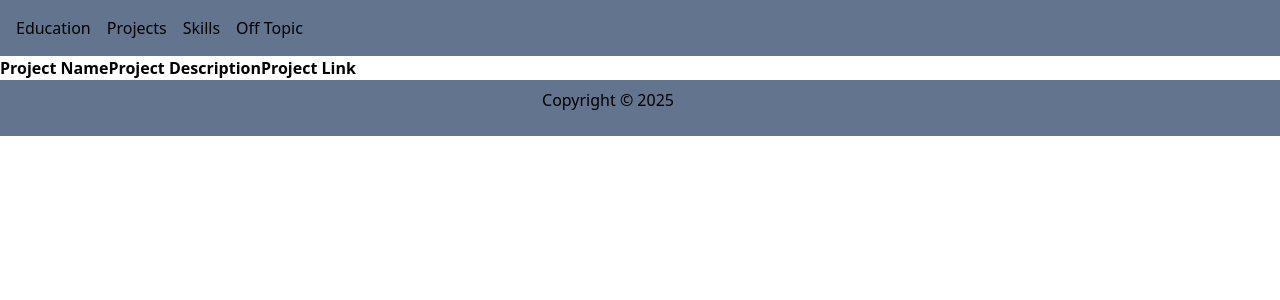
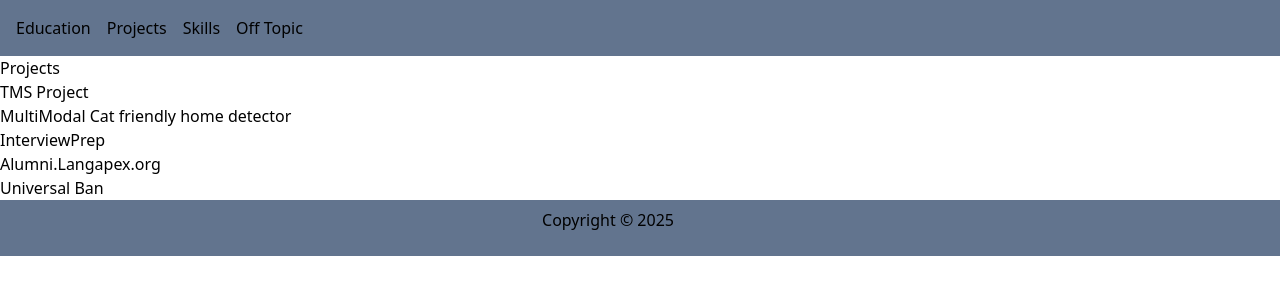
Before and after one commit to alielbekov/portfolio, a SvelteKit app in the folder web/: page /projects in a window 1280 px wide. Shown: the top 300 px of the page. Built offline with nearby package versions, Linux system fonts and the light colour scheme; some icons are missing.

Commit message:
add some stuff

```diff
--- a/web/src/routes/education/+page.svelte
+++ b/web/src/routes/education/+page.svelte
@@ -1,2 +1,3 @@
 <h1>Education</h1>
-<p>Education content coming soon...</p>
+<p>CS from University of Arizona</p>
+<p> I am reading Cisco Networks book </p>
--- a/web/src/routes/projects/+page.svelte
+++ b/web/src/routes/projects/+page.svelte
@@ -1,5 +1,6 @@
-<tr>
-    <th>Project Name</th>
-    <th>Project Description</th>
-    <th>Project Link</th>
-</tr>
+<h1>Projects</h1>
+<p>TMS Project</p>
+<p>MultiModal Cat friendly home detector</p>
+<p>InterviewPrep</p>
+<p>Alumni.Langapex.org</p>
+<p>Universal Ban</p>
```
